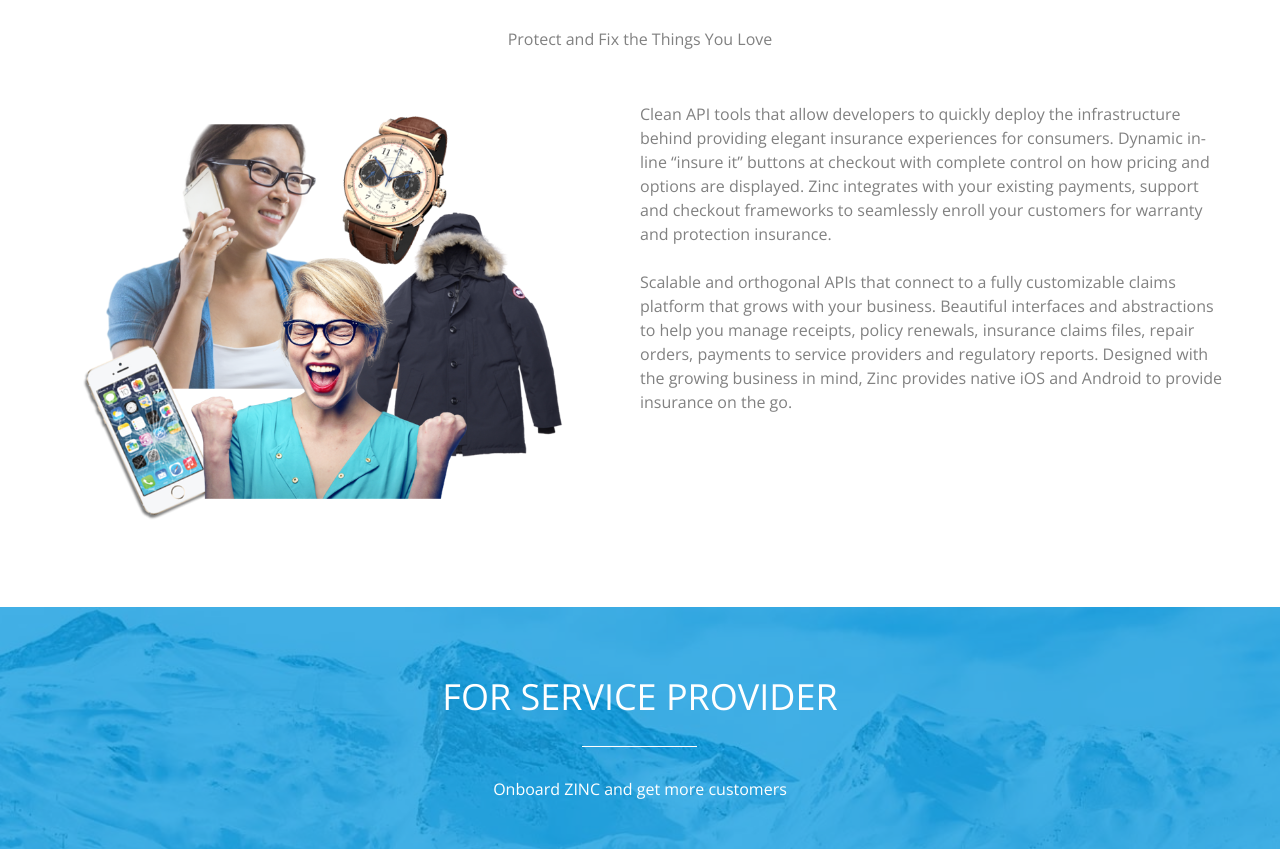
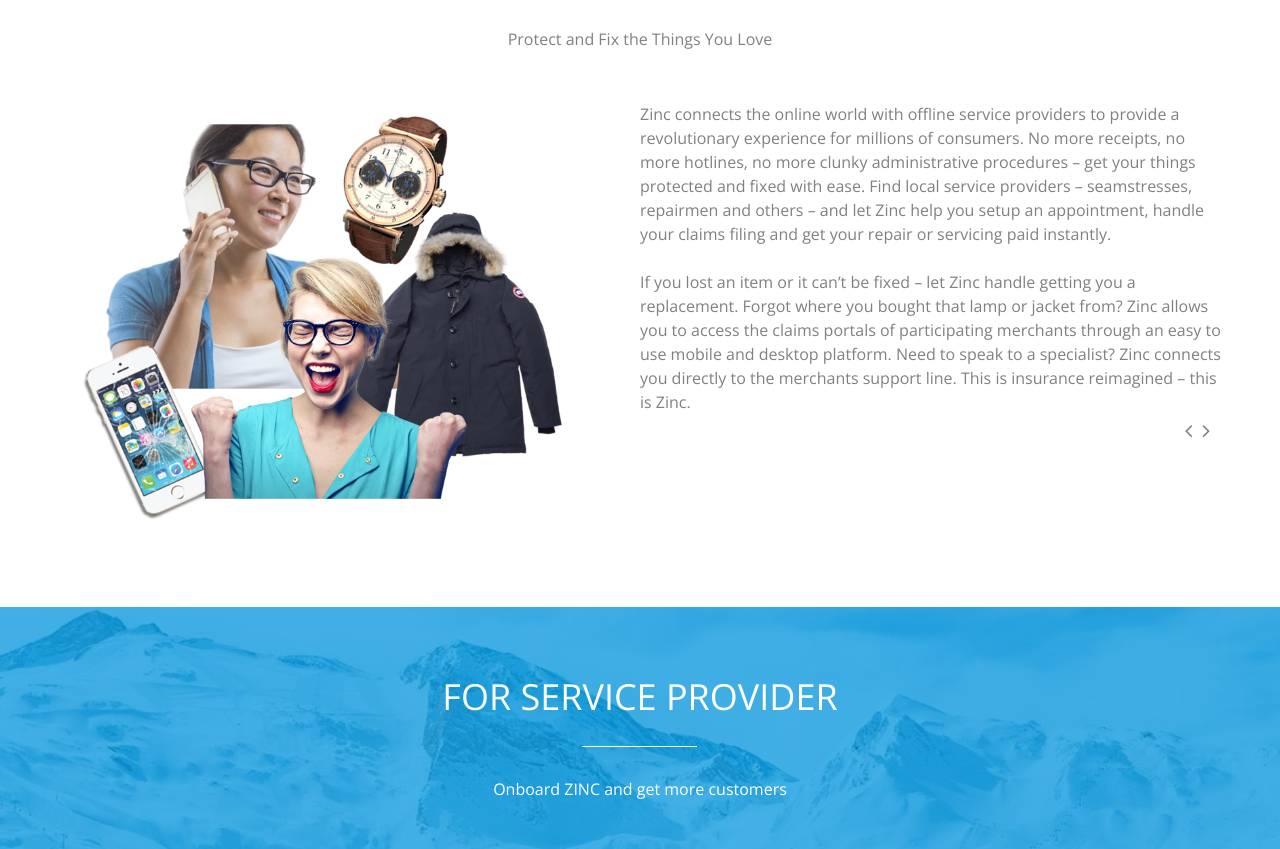
Before and after one commit to BecomingSam/BecomingSam.github.io, a plain HTML site: page index.html in a window 1280 px wide. Shown: the part 2748-3597 px from the top of the page. Drawn offline with nearby package versions, Linux system fonts and the light colour scheme; some packages are replaced by stand-ins of ours.

Commit message:
More cosmetic updates

```diff
--- a/index.html
+++ b/index.html
@@ -319,10 +319,9 @@
 							<p class="wow animated bounceInRight">Protect and Fix the Things You Love</p>
 						</div>
 						<div id="testimonial" class=" wow animated fadeInUp" style="width: 50%; float: right;" >
-							Clean API tools that allow developers to quickly deploy the infrastructure behind providing elegant insurance experiences for consumers. Dynamic in-line “insure it” buttons at checkout with complete control on how pricing and options are displayed. Zinc integrates with your existing payments, support and checkout  frameworks to seamlessly enroll  your customers for warranty and protection insurance.
+							Zinc connects the online world with offline service providers to provide a revolutionary experience for millions of consumers. No more receipts, no more hotlines, no more clunky administrative procedures – get your things protected and fixed with ease. Find local service providers – seamstresses, repairmen and others – and let Zinc help you setup an appointment, handle your claims filing and get your repair or servicing paid instantly. </p>
 							<br>
-							Scalable and orthogonal APIs that connect to a fully customizable claims platform that  grows with your business. Beautiful interfaces and abstractions to help you manage receipts, policy renewals, insurance claims files, repair orders, payments to service providers and regulatory reports.  Designed with the growing business in mind, Zinc provides native iOS and Android to provide insurance on the go.
-
+							If you lost an item or it  can’t be  fixed – let Zinc handle getting you a replacement. Forgot where you bought that lamp or jacket from? Zinc allows you to access the claims portals of participating merchants through an easy  to use mobile and desktop platform. Need to speak to a specialist? Zinc connects you directly to the merchants support line. This is insurance reimagined – this is  Zinc.
 							</div>
 							<div  style="width: 45%; float: left; ">
 								<img src="img/consumer_goods.png" style="width: 100%">
```
